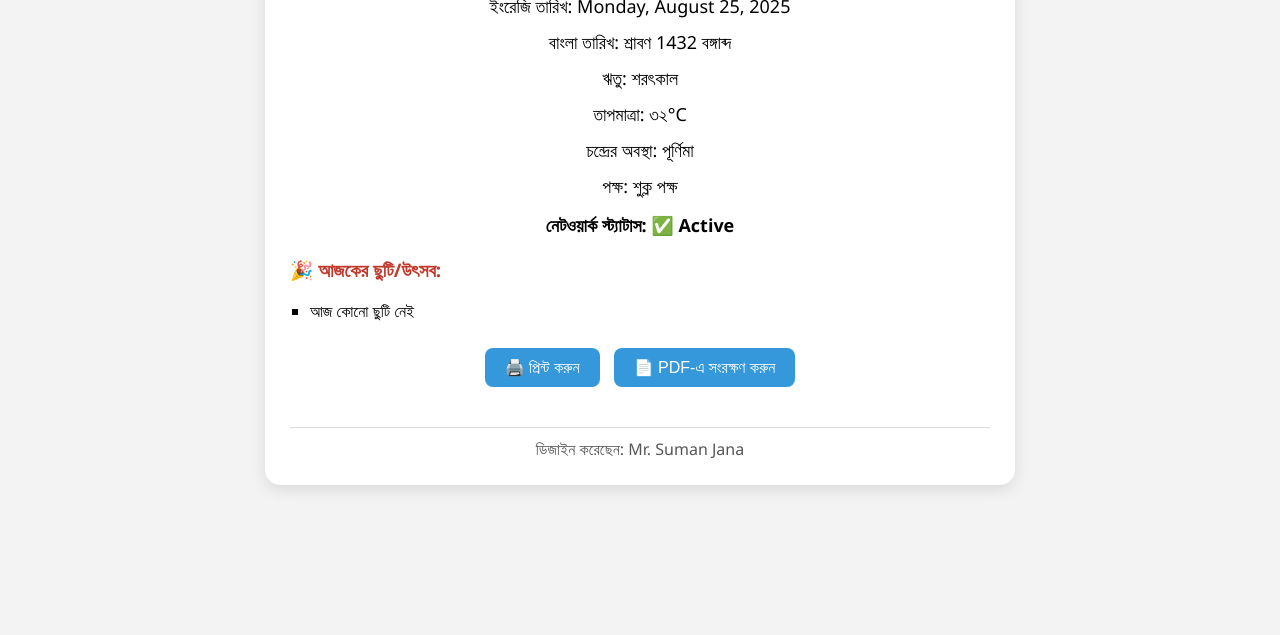
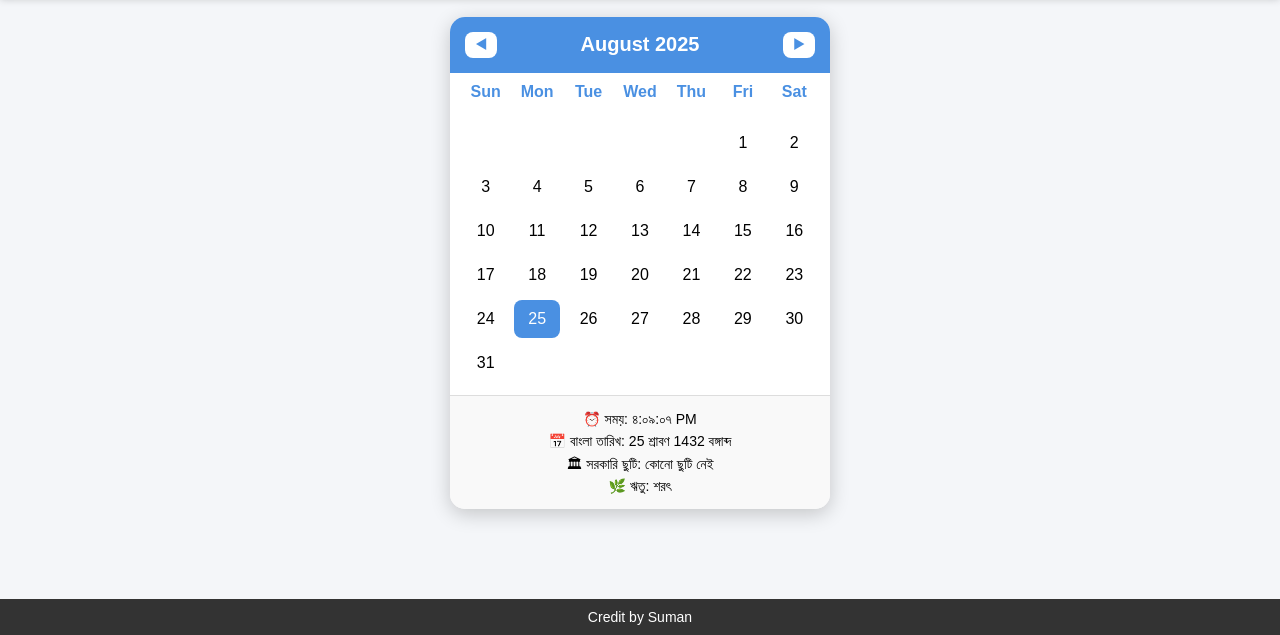
Before and after one commit to Suman9907bit/Calanderpage, a plain HTML site: page index.html in a window 1280 px wide. Shown: the part 165-800 px from the top of the page. Drawn offline with Linux system fonts and the light colour scheme.

Commit message:
Update index.html

```diff
--- a/index.html
+++ b/index.html
@@ -2,204 +2,232 @@
 <html lang="bn">
 <head>
   <meta charset="UTF-8">
-  <title>Jana Online Service</title>
+  <title>Jana Online Service - Smart Calendar</title>
   <style>
     body {
-      font-family: 'Segoe UI', sans-serif;
-      background: #f3f3f3;
+      font-family: Arial, sans-serif;
+      background: #f4f6f9;
       margin: 0;
-      padding: 20px;
+      padding: 0;
+      display: flex;
+      justify-content: center;
+      align-items: center;
+      height: 100vh;
+      flex-direction: column;
+    }
+    .header {
+      width: 100%;
+      background: #4a90e2;
+      color: #fff;
+      text-align: center;
+      padding: 15px 0;
+      font-size: 22px;
+      font-weight: bold;
+      box-shadow: 0 2px 8px rgba(0,0,0,0.2);
+    }
+    .calendar {
+      width: 380px;
+      background: #fff;
+      border-radius: 15px;
+      box-shadow: 0 5px 20px rgba(0,0,0,0.2);
+      overflow: hidden;
+      text-align: center;
+      margin: 20px 0;
+    }
+    .calendar-header {
+      background: #4a90e2;
+      color: #fff;
+      padding: 15px;
+      font-size: 20px;
+      font-weight: bold;
+      display: flex;
+      justify-content: space-between;
+      align-items: center;
+    }
+    .calendar-header button {
+      background: #fff;
+      color: #4a90e2;
+      border: none;
+      padding: 5px 10px;
+      border-radius: 8px;
+      cursor: pointer;
+      font-weight: bold;
+    }
+    .days {
+      display: grid;
+      grid-template-columns: repeat(7, 1fr);
+      padding: 10px;
       text-align: center;
     }
-    .container {
-      max-width: 700px;
-      margin: auto;
-      background: #ffffff;
-      padding: 25px;
-      border-radius: 15px;
-      box-shadow: 0 5px 15px rgba(0,0,0,0.1);
+    .day-name {
+      font-weight: bold;
+      color: #4a90e2;
     }
-    h1 {
-      color: #2c3e50;
-      font-size: 28px;
-      margin-bottom: 10px;
-    }
-    .time {
-      font-size: 20px;
-      color: #27ae60;
-      margin-bottom: 20px;
-    }
-    .section {
-      font-size: 18px;
-      margin: 12px 0;
-    }
-    .holidays {
-      text-align: left;
-      margin-top: 20px;
-    }
-    .holidays h3 {
-      color: #c0392b;
-    }
-    .holidays ul {
-      list-style: square;
-      padding-left: 20px;
-    }
-    .network-status {
-      margin-top: 15px;
-      font-weight: bold;
-    }
-    button {
-      margin: 10px 5px;
-      padding: 10px 20px;
-      font-size: 16px;
-      background-color: #3498db;
-      color: white;
-      border: none;
+    .day {
+      padding: 10px;
+      margin: 3px;
       border-radius: 8px;
       cursor: pointer;
     }
-    footer {
-      margin-top: 30px;
-      color: #555;
-      font-size: 16px;
+    .day:hover {
+      background: #d0e6ff;
+    }
+    .today {
+      background: #4a90e2;
+      color: #fff;
+    }
+    .extra-info {
+      background: #f9f9f9;
+      padding: 12px;
       border-top: 1px solid #ddd;
-      padding-top: 10px;
+      font-size: 14px;
+      line-height: 1.6;
+    }
+    .highlight {
+      color: red;
+      font-weight: bold;
+    }
+    .footer {
+      width: 100%;
+      background: #333;
+      color: #fff;
+      text-align: center;
+      padding: 10px 0;
+      font-size: 14px;
+      position: fixed;
+      bottom: 0;
+      left: 0;
     }
   </style>
 </head>
 <body>
-
-<div class="container" id="calendarContent">
-  <h1>📡 Jana Online Service</h1>
-
-  <div class="time" id="liveTime">সময় লোড হচ্ছে...</div>
-
-  <div class="section" id="englishDate">ইংরেজি তারিখ: লোড হচ্ছে...</div>
-  <div class="section" id="banglaDate">বাংলা তারিখ: লোড হচ্ছে...</div>
-  <div class="section" id="season">ঋতু: লোড হচ্ছে...</div>
-  <div class="section" id="temperature">তাপমাত্রা: লোড হচ্ছে...</div>
-  <div class="section" id="moonPhase">চন্দ্রের অবস্থা: লোড হচ্ছে...</div>
-  <div class="section" id="paksha">পক্ষ: লোড হচ্ছে...</div>
-  <div class="section network-status" id="networkStatus">নেটওয়ার্ক স্ট্যাটাস: যাচাই হচ্ছে...</div>
-
-  <div class="holidays">
-    <h3>🎉 আজকের ছুটি/উৎসব:</h3>
-    <ul id="holidayList">
-      <li>লোড হচ্ছে...</li>
-    </ul>
+  <!-- Header -->
+  <div class="header">
+    Jana Online Service
   </div>
 
-  <button onclick="window.print()">🖨️ প্রিন্ট করুন</button>
-  <button onclick="downloadPDF()">📄 PDF-এ সংরক্ষণ করুন</button>
+  <!-- Calendar -->
+  <div class="calendar">
+    <div class="calendar-header">
+      <button onclick="prevMonth()">◀</button>
+      <span id="monthYear"></span>
+      <button onclick="nextMonth()">▶</button>
+    </div>
+    <div class="days" id="dayNames"></div>
+    <div class="days" id="calendarDays"></div>
 
-  <footer>ডিজাইন করেছেন: Mr. Suman Jana</footer>
-</div>
+    <!-- নিচে লাইভ ইনফো -->
+    <div class="extra-info">
+      ⏰ সময়: <span id="liveTime"></span><br>
+      📅 বাংলা তারিখ: <span id="banglaDate"></span><br>
+      🏛 সরকারি ছুটি: <span id="holiday"></span><br>
+      🌿 ঋতু: <span id="ritu"></span>
+    </div>
+  </div>
 
-<!-- PDF Library -->
-<script src="https://cdnjs.cloudflare.com/ajax/libs/html2pdf.js/0.10.1/html2pdf.bundle.min.js"></script>
+  <!-- Footer -->
+  <div class="footer">
+    Credit by Suman
+  </div>
 
-<script>
-  function updateTime() {
-    const now = new Date();
-    document.getElementById("liveTime").textContent = "লাইভ সময়: " + now.toLocaleTimeString('bn-BD');
-  }
+  <script>
+    const monthYear = document.getElementById("monthYear");
+    const calendarDays = document.getElementById("calendarDays");
+    const dayNames = document.getElementById("dayNames");
 
-  function getBanglaDate(gregorianDate) {
-    const banglaMonths = [
-      "বৈশাখ", "জ্যৈষ্ঠ", "আষাঢ়", "শ্রাবণ",
-      "ভাদ্র", "আশ্বিন", "কার্তিক", "অগ্রহায়ণ",
-      "পৌষ", "মাঘ", "ফাল্গুন", "চৈত্র"
-    ];
-    const startOfBoishakh = new Date(gregorianDate.getFullYear(), 3, 14);
-    let banglaYear = gregorianDate.getFullYear() - 593;
-    if (gregorianDate < startOfBoishakh) banglaYear -= 1;
-    const banglaMonthIndex = (gregorianDate.getMonth() + 8) % 12;
-    const banglaMonth = banglaMonths[banglaMonthIndex];
-    return `${banglaMonth} ${banglaYear} বঙ্গাব্দ`;
-  }
+    const dayLabels = ["Sun","Mon","Tue","Wed","Thu","Fri","Sat"];
+    dayNames.innerHTML = dayLabels.map(d => `<div class="day-name">${d}</div>`).join("");
 
-  function updateDates() {
-    const now = new Date();
-    const engOptions = { weekday: 'long', year: 'numeric', month: 'long', day: 'numeric' };
-    const englishDate = now.toLocaleDateString('en-US', engOptions);
-    document.getElementById("englishDate").textContent = "ইংরেজি তারিখ: " + englishDate;
-    const banglaFormatted = getBanglaDate(now);
-    document.getElementById("banglaDate").textContent = "বাংলা তারিখ: " + banglaFormatted;
-  }
+    let date = new Date();
 
-  function updateSeason() {
-    const month = new Date().getMonth() + 1;
-    let season = '';
-    if (month >= 4 && month <= 5) season = 'গ্রীষ্মকাল';
-    else if (month >= 6 && month <= 7) season = 'বর্ষাকাল';
-    else if (month >= 8 && month <= 9) season = 'শরৎকাল';
-    else if (month >= 10 && month <= 11) season = 'হেমন্তকাল';
-    else if (month === 12 || month === 1) season = 'শীতকাল';
-    else season = 'বসন্তকাল';
-    document.getElementById("season").textContent = "ঋতু: " + season;
-  }
+    // --- ক্যালেন্ডার রেন্ডার ---
+    function renderCalendar() {
+      const year = date.getFullYear();
+      const month = date.getMonth();
 
-  function updateTemperature() {
-    const temperature = "৩২°C"; // ডেমো মান
-    document.getElementById("temperature").textContent = "তাপমাত্রা: " + temperature;
-  }
+      monthYear.textContent = date.toLocaleString("en-US", { month: "long", year: "numeric" });
 
-  function updateMoonDetails() {
-    const moonPhase = "পূর্ণিমা";  // উদাহরণস্বরূপ
-    const paksha = "শুক্ল পক্ষ";
-    document.getElementById("moonPhase").textContent = "চন্দ্রের অবস্থা: " + moonPhase;
-    document.getElementById("paksha").textContent = "পক্ষ: " + paksha;
-  }
+      const firstDay = new Date(year, month, 1).getDay();
+      const lastDate = new Date(year, month + 1, 0).getDate();
 
-  function updateHolidays() {
-    const holidays = {
-      "6-4": ["আজ কোনো ছুটি নেই"],
-      "6-7": ["ঈদ-উল-আযহা (বকর ঈদ)"],
-      "6-11": ["জগন্নাথ স্নান যাত্রা"]
-    };
-    const today = new Date();
-    const key = `${today.getMonth() + 1}-${today.getDate()}`;
-    const holidayList = document.getElementById("holidayList");
-    holidayList.innerHTML = "";
+      let days = "";
+      for (let i = 0; i < firstDay; i++) {
+        days += `<div></div>`;
+      }
 
-    if (holidays[key]) {
-      holidays[key].forEach(holiday => {
-        const li = document.createElement("li");
-        li.textContent = holiday;
-        holidayList.appendChild(li);
-      });
-    } else {
-      const li = document.createElement("li");
-      li.textContent = "আজ কোনো ছুটি নেই";
-      holidayList.appendChild(li);
+      for (let i = 1; i <= lastDate; i++) {
+        let today = "";
+        const currentDate = new Date();
+        if (
+          i === currentDate.getDate() &&
+          month === currentDate.getMonth() &&
+          year === currentDate.getFullYear()
+        ) {
+          today = "today";
+        }
+        days += `<div class="day ${today}">${i}</div>`;
+      }
+
+      calendarDays.innerHTML = days;
     }
-  }
 
-  function updateNetworkStatus() {
-    const status = navigator.onLine ? "✅ Active" : "❌ Offline";
-    document.getElementById("networkStatus").textContent = "নেটওয়ার্ক স্ট্যাটাস: " + status;
-  }
+    function prevMonth() {
+      date.setMonth(date.getMonth() - 1);
+      renderCalendar();
+    }
+    function nextMonth() {
+      date.setMonth(date.getMonth() + 1);
+      renderCalendar();
+    }
 
-  function updateAll() {
+    renderCalendar();
+
+    // --- লাইভ টাইম ---
+    function updateTime() {
+      const now = new Date();
+      document.getElementById("liveTime").textContent = now.toLocaleTimeString("bn-BD");
+    }
+    setInterval(updateTime, 1000);
     updateTime();
-    updateDates();
-    updateSeason();
-    updateTemperature();
-    updateMoonDetails();
-    updateHolidays();
-    updateNetworkStatus();
-  }
 
-  // PDF Export Function
-  function downloadPDF() {
-    const element = document.getElementById('calendarContent');
-    html2pdf().from(element).save("Jana_Calendar.pdf");
-  }
+    // --- বাংলা তারিখ (সাধারণ কনভার্সন) ---
+    function getBanglaDate() {
+      const months = ["বৈশাখ","জ্যৈষ্ঠ","আষাঢ়","শ্রাবণ","ভাদ্র","আশ্বিন","কার্তিক","অগ্রহায়ণ","পৌষ","মাঘ","ফাল্গুন","চৈত্র"];
+      const now = new Date();
+      const day = now.getDate();
+      const month = (now.getMonth() + 8) % 12; // Approximate Bangla month shift
+      const year = now.getFullYear() - 593; // Bangla year offset
 
-  // প্রথমবার কল এবং প্রতি ৩০ সেকেন্ডে রিফ্রেশ
-  updateAll();
-  setInterval(updateAll, 30000);
-</script>
+      return `${day} ${months[month]} ${year} বঙ্গাব্দ`;
+    }
+    document.getElementById("banglaDate").textContent = getBanglaDate();
 
+    // --- সরকারি ছুটি চেক ---
+    function checkHoliday() {
+      const holidays = {
+        "1-1": "নববর্ষ",
+        "26-1": "প্রজাতন্ত্র দিবস",
+        "15-8": "স্বাধীনতা দিবস",
+        "16-12": "বিজয় দিবস",
+      };
+      const now = new Date();
+      const key = `${now.getDate()}-${now.getMonth()+1}`;
+      document.getElementById("holiday").textContent = holidays[key] || "কোনো ছুটি নেই";
+    }
+    checkHoliday();
+
+    // --- ঋতু নির্ধারণ ---
+    function getRitu() {
+      const ritus = ["গ্রীষ্ম","বর্ষা","শরৎ","হেমন্ত","শীত","বসন্ত"];
+      const month = new Date().getMonth() + 1;
+      if ([4,5].includes(month)) return ritus[0]; // গ্রীষ্ম
+      if ([6,7].includes(month)) return ritus[1]; // বর্ষা
+      if ([8,9].includes(month)) return ritus[2]; // শরৎ
+      if ([10,11].includes(month)) return ritus[3]; // হেমন্ত
+      if ([12,1].includes(month)) return ritus[4]; // শীত
+      return ritus[5]; // বসন্ত
+    }
+    document.getElementById("ritu").textContent = getRitu();
+  </script>
 </body>
 </html>
```
